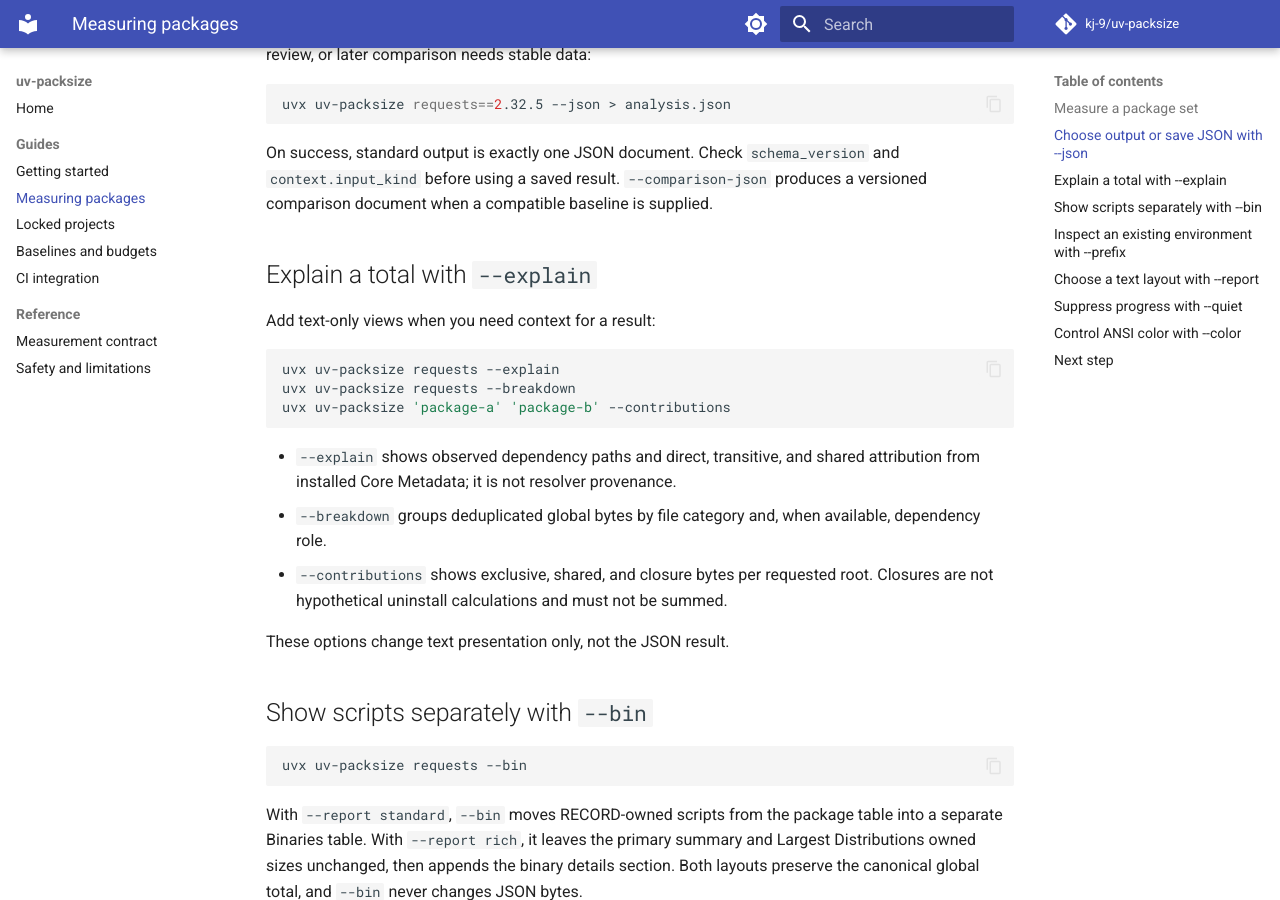
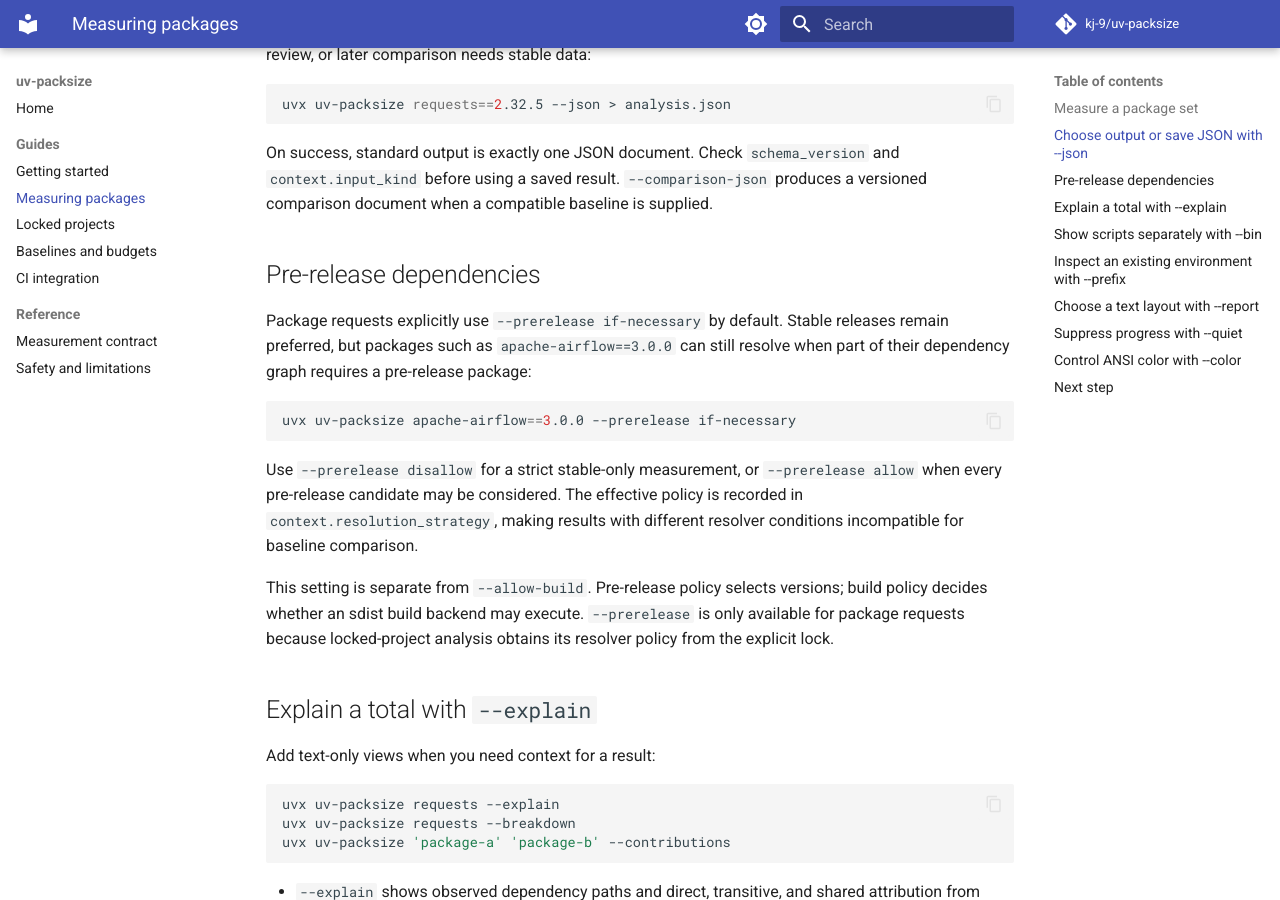
Before and after one commit to kj-9/uv-packsize, an MkDocs documentation site: the page built from docs/user-guide/measuring-packages.md, in a window 1280 px wide and 900 px high, scrolled down 431 px. Built offline with MkDocs 1.6.1 and Material for MkDocs 9.7.7, drawn with Linux system fonts in a browser that asks for light colours; comment, search, counter and statistics services are not loaded.

Commit message:
fix: make prerelease resolution explicit

````diff
--- a/docs/user-guide/measuring-packages.md
+++ b/docs/user-guide/measuring-packages.md
@@ -18,6 +18,26 @@ uvx uv-packsize requests==2.32.5 --json > analysis.json
 ```
 
 On success, standard output is exactly one JSON document. Check `schema_version` and `context.input_kind` before using a saved result. `--comparison-json` produces a versioned comparison document when a compatible baseline is supplied.
+
+## Pre-release dependencies
+
+Package requests explicitly use `--prerelease if-necessary` by default. Stable
+releases remain preferred, but packages such as `apache-airflow==3.0.0` can still
+resolve when part of their dependency graph requires a pre-release package:
+
+```bash
+uvx uv-packsize apache-airflow==3.0.0 --prerelease if-necessary
+```
+
+Use `--prerelease disallow` for a strict stable-only measurement, or
+`--prerelease allow` when every pre-release candidate may be considered. The
+effective policy is recorded in `context.resolution_strategy`, making results
+with different resolver conditions incompatible for baseline comparison.
+
+This setting is separate from `--allow-build`. Pre-release policy selects
+versions; build policy decides whether an sdist build backend may execute.
+`--prerelease` is only available for package requests because locked-project
+analysis obtains its resolver policy from the explicit lock.
 
 ## Explain a total with `--explain`
 
````
Also changed, not shown: README.md (+23 -1 lines), docs/implementation-plan.md (+23 -1 lines), 2 other files.
